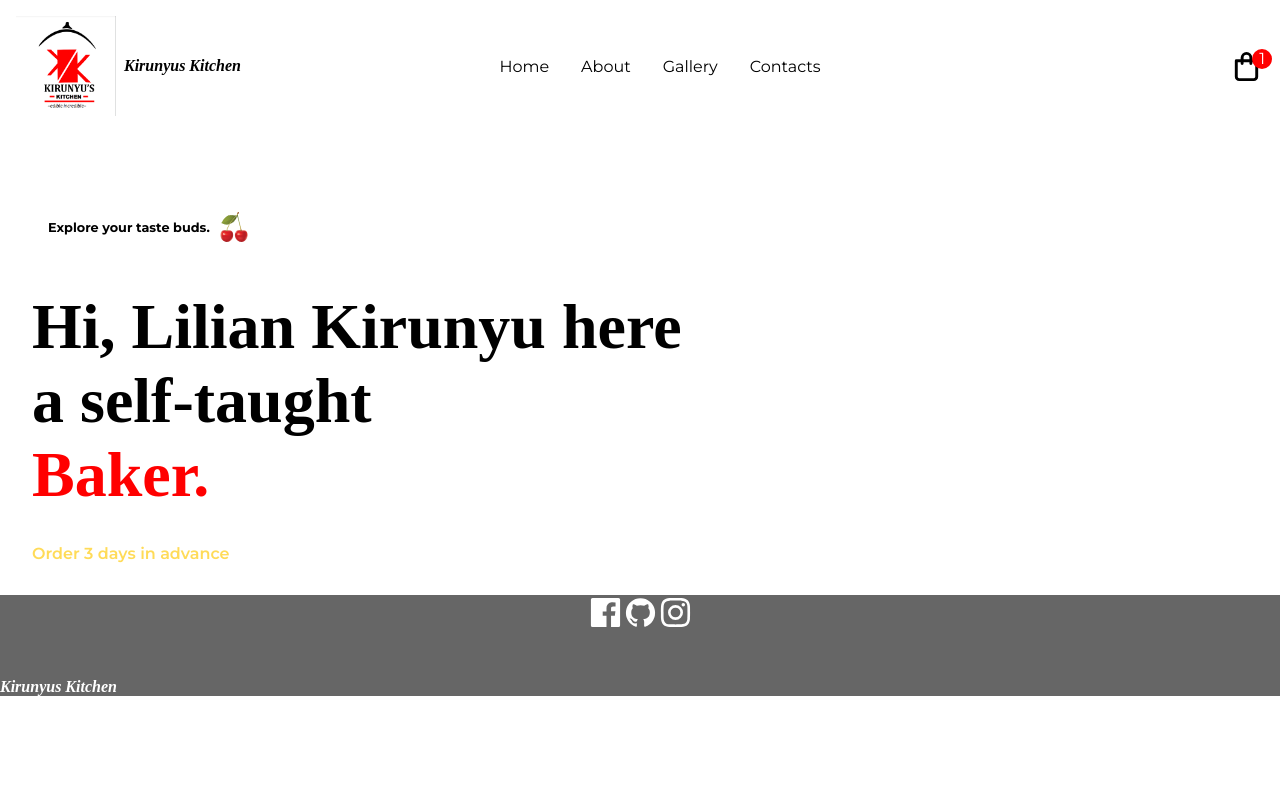
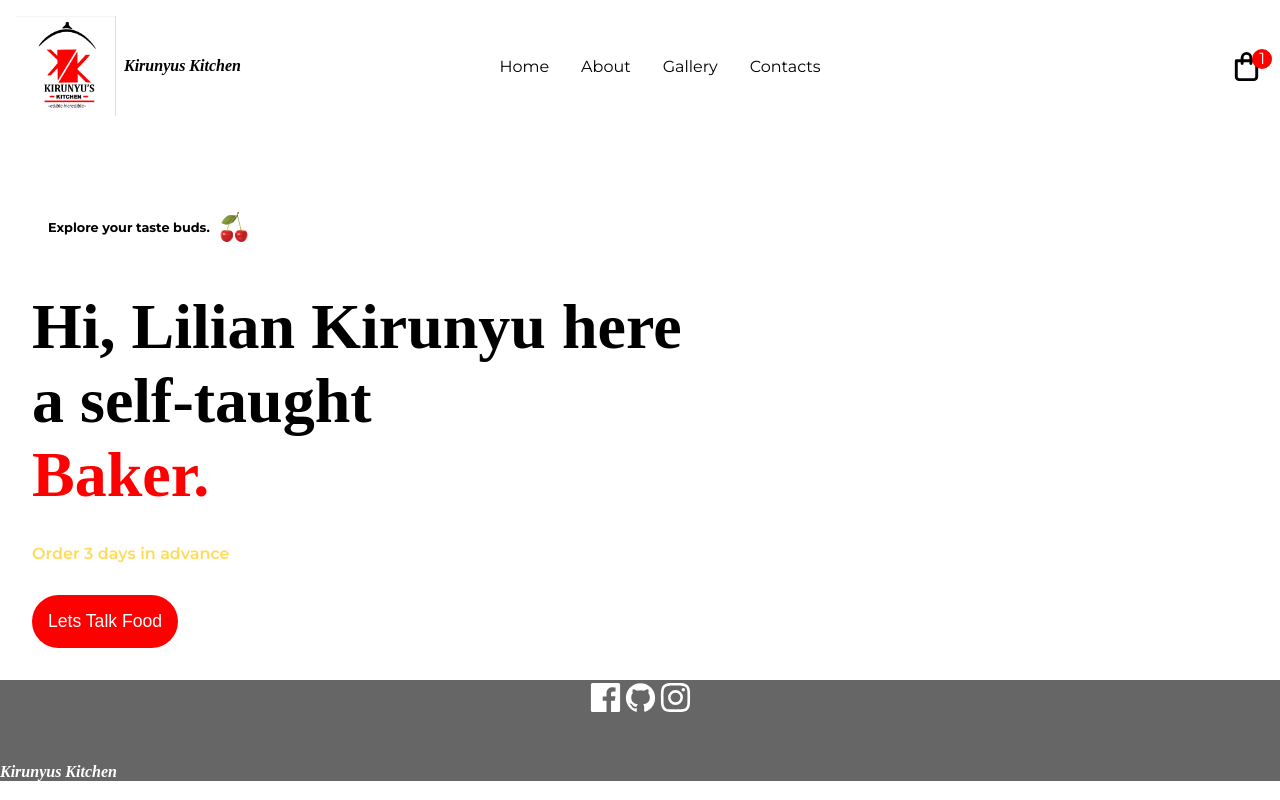
Before and after one commit to Charlotte-Natasha/Kirunyus-Kitchen, a Next.js app: page / in a window 1280 px wide. Built offline with nearby package versions, Linux system fonts and the light colour scheme; a web font is replaced by a local one.

Commit message:
styled button on global css

```diff
--- a/components/Hero.jsx
+++ b/components/Hero.jsx
@@ -22,6 +22,10 @@ const Hero = () => {
                 <span className={css.txt}>
                     Order 3 days in advance
                 </span>
+
+                <button className='btn'>
+                    Lets Talk Food
+                </button>
             </div>
 
 
--- a/styles/globals.css
+++ b/styles/globals.css
@@ -52,3 +52,14 @@ a {
     transition: all 300ms ease;
 
 }
+
+.btn{
+  width: max-content;
+  padding: 1rem;
+  border-radius: 4rem;
+  border: none;
+  color: azure;
+  font-size: 1.1rem;
+  cursor: pointer;
+  background-color: var(--red);
+}
```
